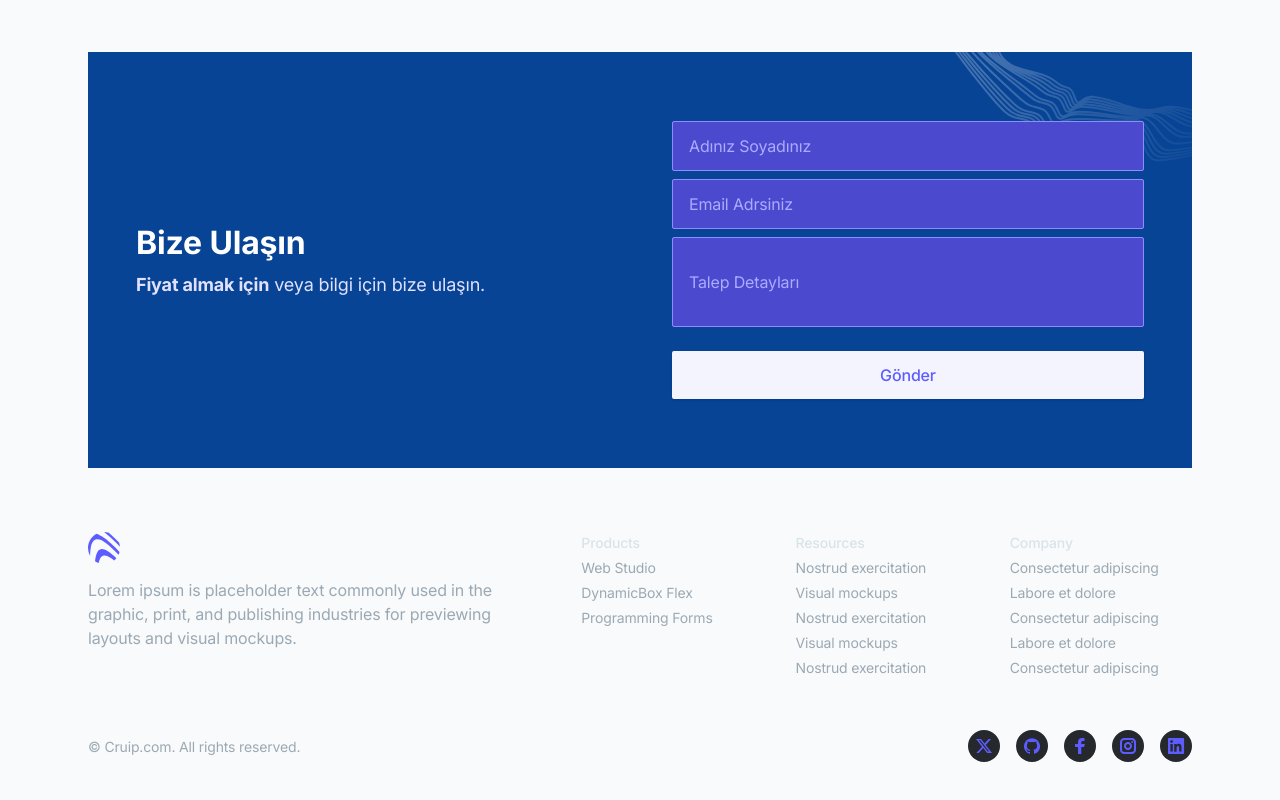
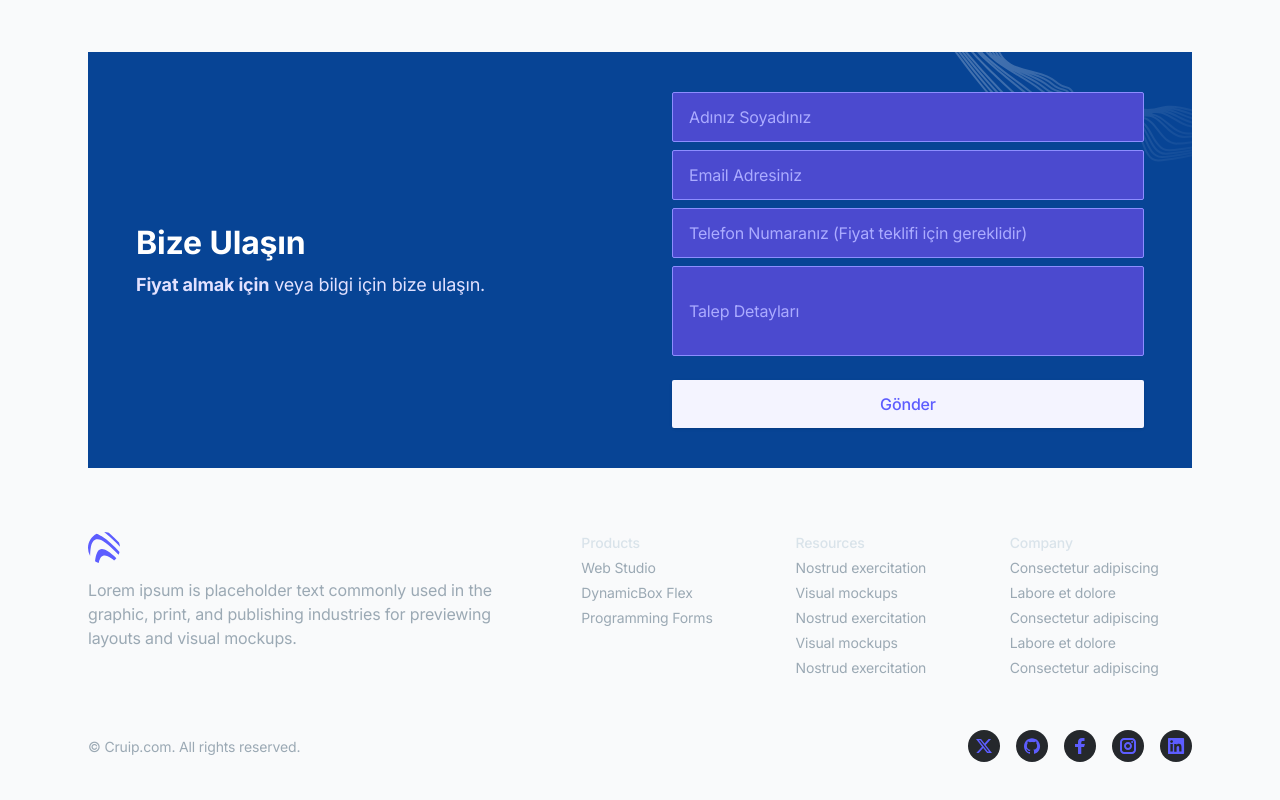
Before and after one commit to emrekaandrms/GuvenTurizm, a Next.js app: page / in a window 1280 px wide. Shown: the part 4242-5042 px from the top of the page. Built offline with nearby package versions, Linux system fonts and the light colour scheme.

Commit message:
07022308

```diff
--- a/components/newsletter.tsx
+++ b/components/newsletter.tsx
@@ -31,7 +31,8 @@ export default function Newsletter() {
             <form className="w-full lg:w-1/2 ">
               <div className="flex flex-col justify-center max-w-xs mx-auto sm:max-w-md lg:max-w-none">
                 <input type="text" className="w-full appearance-none bg-purple-700 border border-purple-500 focus:border-purple-300 rounded-sm px-4 py-3 mb-2 sm:mb-2 sm:mr-2 text-white placeholder-purple-400" placeholder="Adınız Soyadınız" aria-label="Adınız Soyadınız"  required/>
-                <input type="email" className="w-full appearance-none bg-purple-700 border border-purple-500 focus:border-purple-300 rounded-sm px-4 py-3 mb-2 sm:mb-02 sm:mr-2 text-white placeholder-purple-400" placeholder="Email Adrsiniz" aria-label="Email Adresiniz" required />
+                <input type="email" className="w-full appearance-none bg-purple-700 border border-purple-500 focus:border-purple-300 rounded-sm px-4 py-3 mb-2 sm:mb-02 sm:mr-2 text-white placeholder-purple-400" placeholder="Email Adresiniz" aria-label="Email Adresiniz" required />
+                <input type="text" className="w-full appearance-none bg-purple-700 border border-purple-500 focus:border-purple-300 rounded-sm px-4 py-3 mb-2 sm:mb-2 sm:mr-2 text-white placeholder-purple-400" placeholder="Telefon Numaranız (Fiyat teklifi için gereklidir)" aria-label="Telefon Numaranız"  required/>
                 <input type="textarea" className="w-full appearance-none bg-purple-700 border border-purple-500 focus:border-purple-300 rounded-sm px-4 py-8 mb-2 sm:mb-6 sm:mr-2 text-white placeholder-purple-400" placeholder="Talep Detayları" aria-label="Talep Detayları" required />
                 <button type="submit" className="btn text-purple-600 bg-purple-100 hover:bg-white shadow" value="submit">Gönder</button>
               </div>
```
